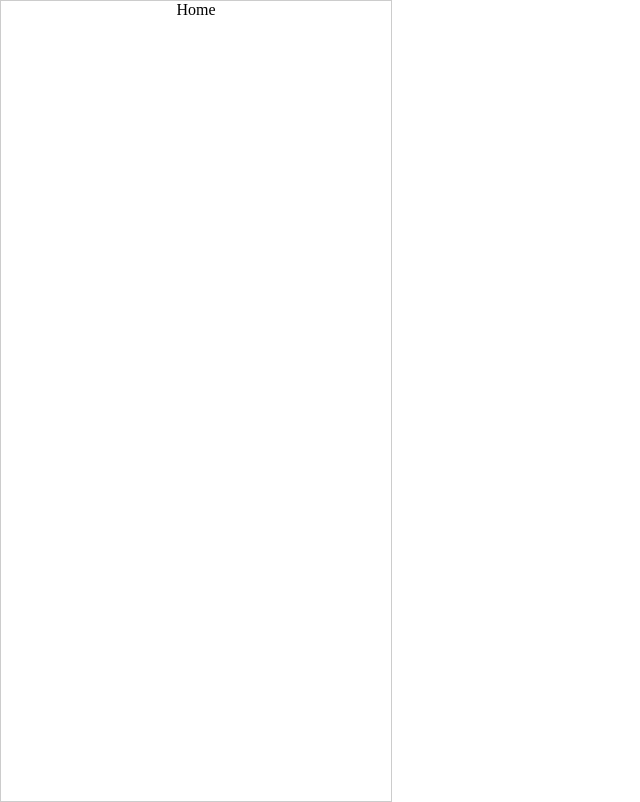
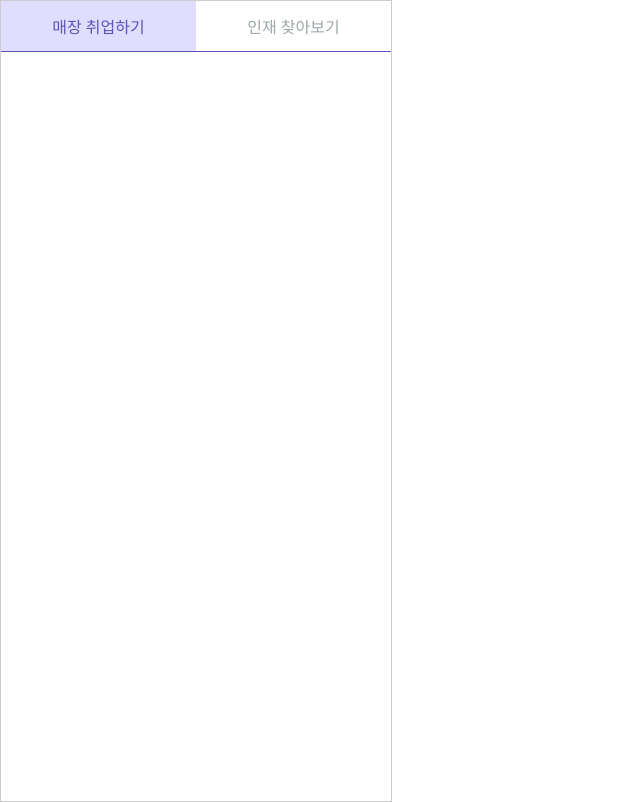
Before and after one commit to new-meemong/meemong-job-web, a Next.js app: page /home in a window 1280 px wide. Shown: the whole page, without its empty margins (0-640 px from the left). Built offline with nearby package versions, Linux system fonts and the light colour scheme.

Commit message:
Feat: 상단 매장, 인재 탭 추가

```diff
--- /dev/null
+++ b/src/app/home/ components/base-top-tab.tsx
@@ -0,0 +1,42 @@
+import { colors } from "@/styles/styles";
+import styled from "styled-components";
+
+const TabContainer = styled.div`
+  display: flex;
+  width: 100%;
+  height: 50px;
+  border-bottom: 1px solid ${colors.purple_primary};
+`;
+
+const Tab = styled.div<{ active: boolean }>`
+  display: flex;
+  justify-content: center;
+  align-items: center;
+
+  width: 50%;
+  height: 100%;
+  text-align: center;
+
+  background-color: ${(props) =>
+    props.active ? colors.purple_background_active : colors.white};
+  color: ${(props) => (props.active ? colors.purple_primary : colors.grey)};
+`;
+
+interface TabsProps {
+  activeTab: number;
+  setActiveTab: (index: number) => void;
+}
+const BaseTopTabs = ({ activeTab, setActiveTab }: TabsProps) => {
+  return (
+    <TabContainer>
+      <Tab active={activeTab === 0} onClick={() => setActiveTab(0)}>
+        매장 취업하기
+      </Tab>
+      <Tab active={activeTab === 1} onClick={() => setActiveTab(1)}>
+        인재 찾아보기
+      </Tab>
+    </TabContainer>
+  );
+};
+
+export default BaseTopTabs;
--- a/src/app/home/page.tsx
+++ b/src/app/home/page.tsx
@@ -1,9 +1,23 @@
 "use client";
 
+import { colors } from "@/styles/styles";
+import { useState } from "react";
 import styled from "styled-components";
+import BaseTopTabs from "./ components/base-top-tab";
 
-const Container = styled.div``;
+const Container = styled.div`
+  display: flex;
+  flex-direction: column;
+  align-items: center;
+  width: 100%;
+`;
 
 export default function Home() {
-  return <Container>Home</Container>;
+  const [activeTab, setActiveTab] = useState(0);
+  console.log("activeTab", activeTab);
+  return (
+    <Container>
+      <BaseTopTabs activeTab={activeTab} setActiveTab={setActiveTab} />
+    </Container>
+  );
 }
```
